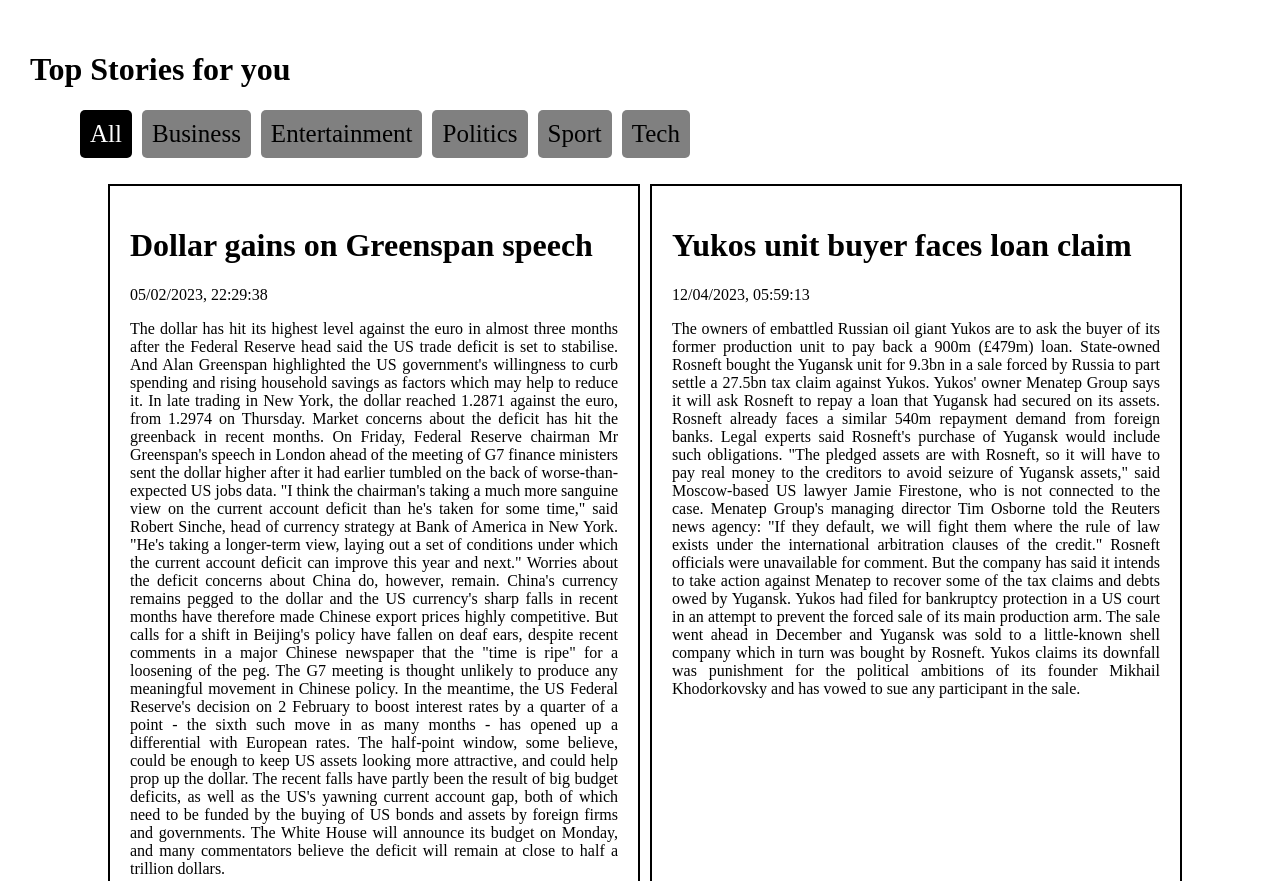
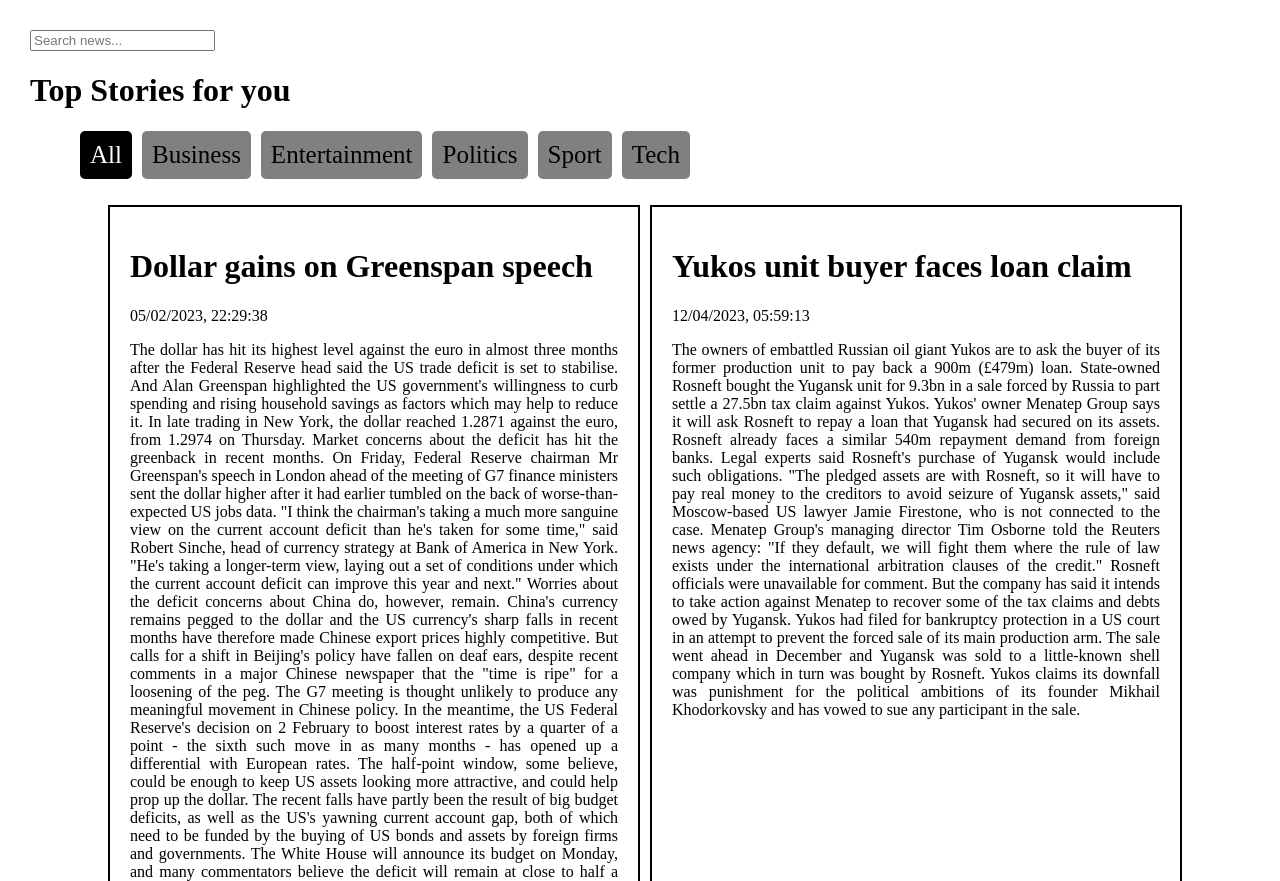
Before and after one commit to amol-rathod-147/Amol-News-Explorer-Project, a plain HTML site: page index.html in a window 1280 px wide. Shown: the top 881 px of the page. Drawn offline with Linux system fonts and the light colour scheme.

Commit message:
Added Search input fild

```diff
--- a/index.html
+++ b/index.html
@@ -8,6 +8,7 @@
 </head>
 <body>
     <div class="page">
+        <input type="text" id="searchInput" placeholder="Search news...">
 
         <h1>Top Stories for you</h1>
 
```
